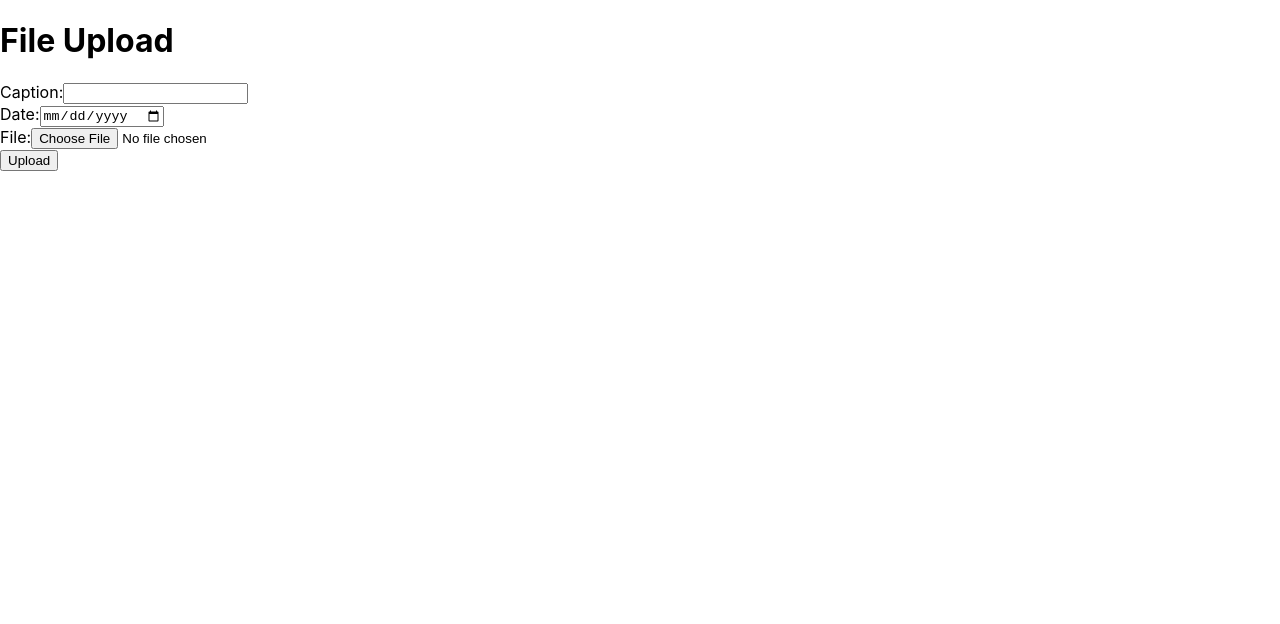
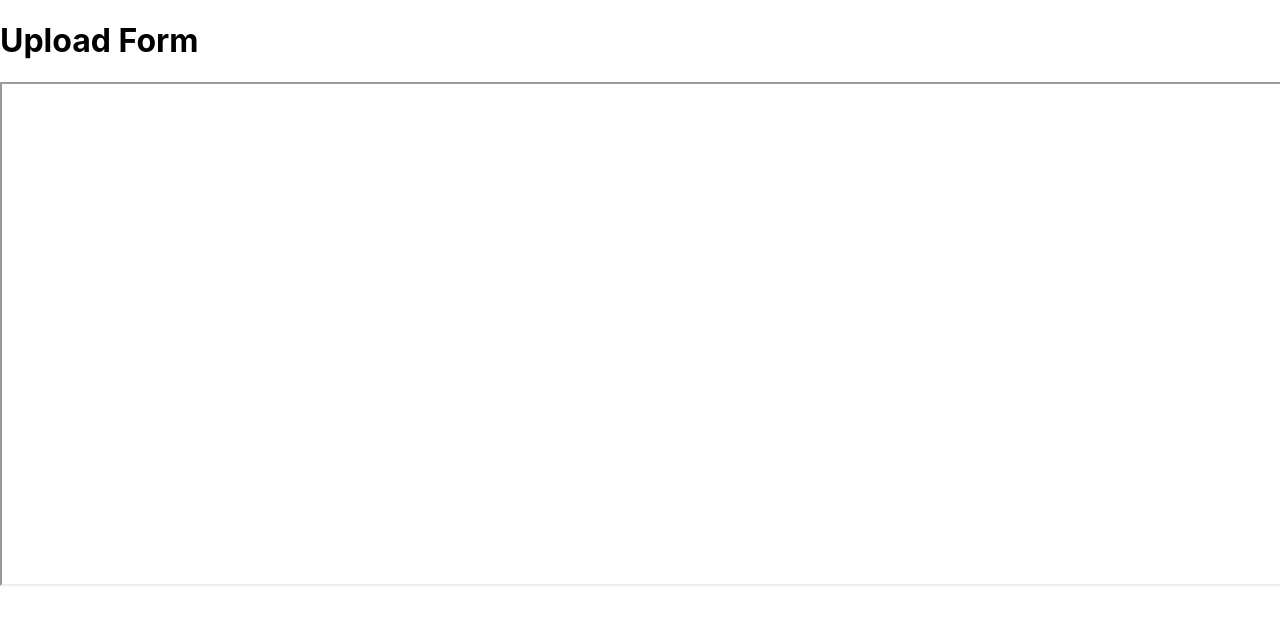
Before and after one commit to CST-ClientServer/assignment2, a React (Create React App) app in the folder assignment2-client/: page / in a window 1280 px wide. Shown: the top 624 px of the page. Built offline with nearby package versions, Linux system fonts and the light colour scheme.

Commit message:
REFACTOR to serve form.html

```diff
--- a/assignment2-client/src/App.js
+++ b/assignment2-client/src/App.js
@@ -1,12 +1,16 @@
 import React from 'react';
-import FileUploadForm from './components/FileUploadForm';
+import FormPage from "./components/FormPage";
+// import FileUploadForm from './components/FileUploadForm';
 
 function App() {
   return (
       <div className="App">
-        <h1>File Upload</h1>
-        <FileUploadForm />
+          <FormPage/>
       </div>
+      // <div className="App">
+      //   <h1>File Upload</h1>
+      //   <FileUploadForm />
+      // </div>
   );
 }
 
--- /dev/null
+++ b/assignment2-client/src/components/FormPage.js
@@ -0,0 +1,17 @@
+import React from 'react';
+
+const FormPage = () => {
+    return (
+        <div>
+            <h1>Upload Form</h1>
+            <iframe
+                src="http://localhost:8082/assignment_war/form.html"
+                width="100%"
+                height="500px"
+                title="Upload Form"
+            />
+        </div>
+    );
+};
+
+export default FormPage;
```
